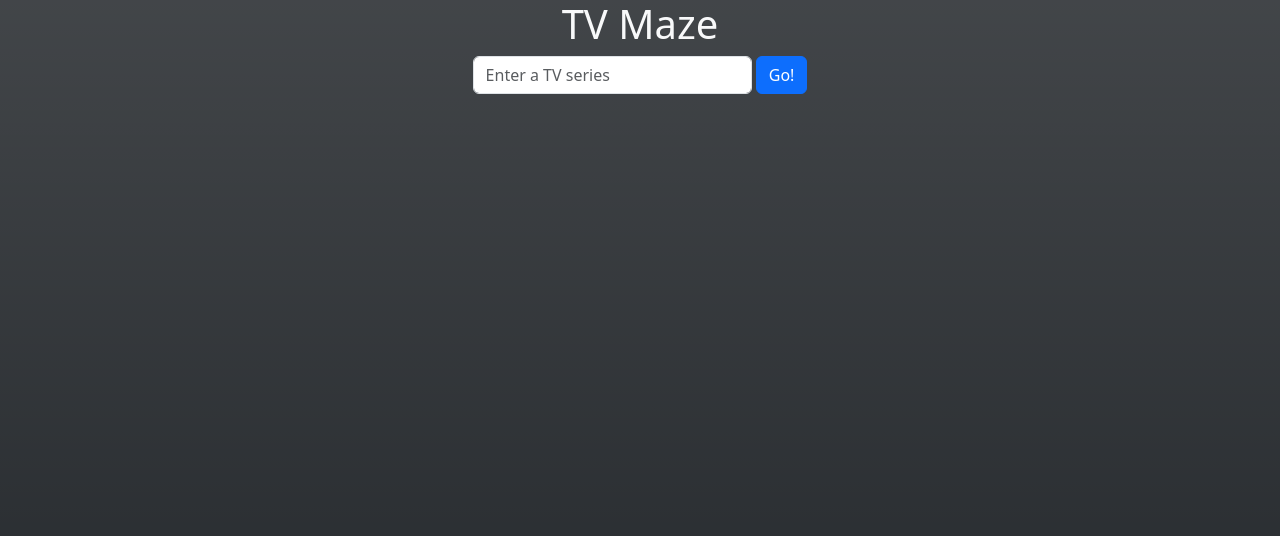
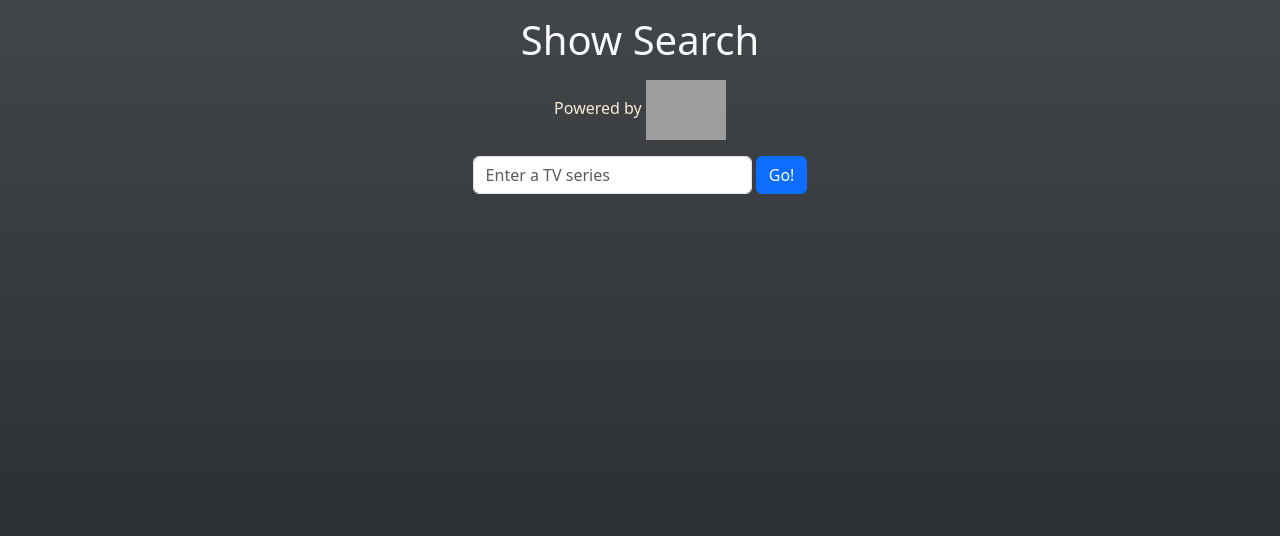
Before and after one commit to acollino/TV-maze, a plain HTML site: page index.html in a window 1280 px wide. Drawn offline with nearby package versions, Linux system fonts and the light colour scheme; grey boxes are pictures that could not be loaded.

Commit message:
finalize layout, add API attribution

```diff
--- a/index.html
+++ b/index.html
@@ -1,15 +1,24 @@
 <!DOCTYPE html>
 <html>
   <head>
-    <title>TV Maze</title>
+    <title>Show Search</title>
     <link
       rel="stylesheet"
       href="https://unpkg.com/bootstrap/dist/css/bootstrap.css"
     />
   </head>
-  <body class="bg-dark bg-gradient" style="background: fixed;">
+  <body class="bg-dark bg-gradient" style="background: fixed">
     <div class="container">
-      <h1 class="text-center text-light">TV Maze</h1>
+      <h1 class="text-center text-light mt-3">Show Search</h1>
+      <div style="margin: 1rem auto; text-align: center; color: antiquewhite">
+        <span>Powered by</span>
+        <a href="https://www.tvmaze.com/api" target="_blank"
+          ><img
+            src="https://static.tvmaze.com/images/tvm-header-logo.png"
+            style="width: 5rem"
+            alt="Logo for TV Maze API"
+        /></a>
+      </div>
 
       <form class="form-inline text-center" id="search-form">
         <input
@@ -18,7 +27,9 @@
           placeholder="Enter a TV series"
           required
         />
-        <button class="btn btn-primary align-baseline" type="submit">Go!</button>
+        <button class="btn btn-primary align-baseline" type="submit">
+          Go!
+        </button>
       </form>
 
       <div class="row mt-3 mb-3 justify-content-center" id="shows-list"></div>
```
